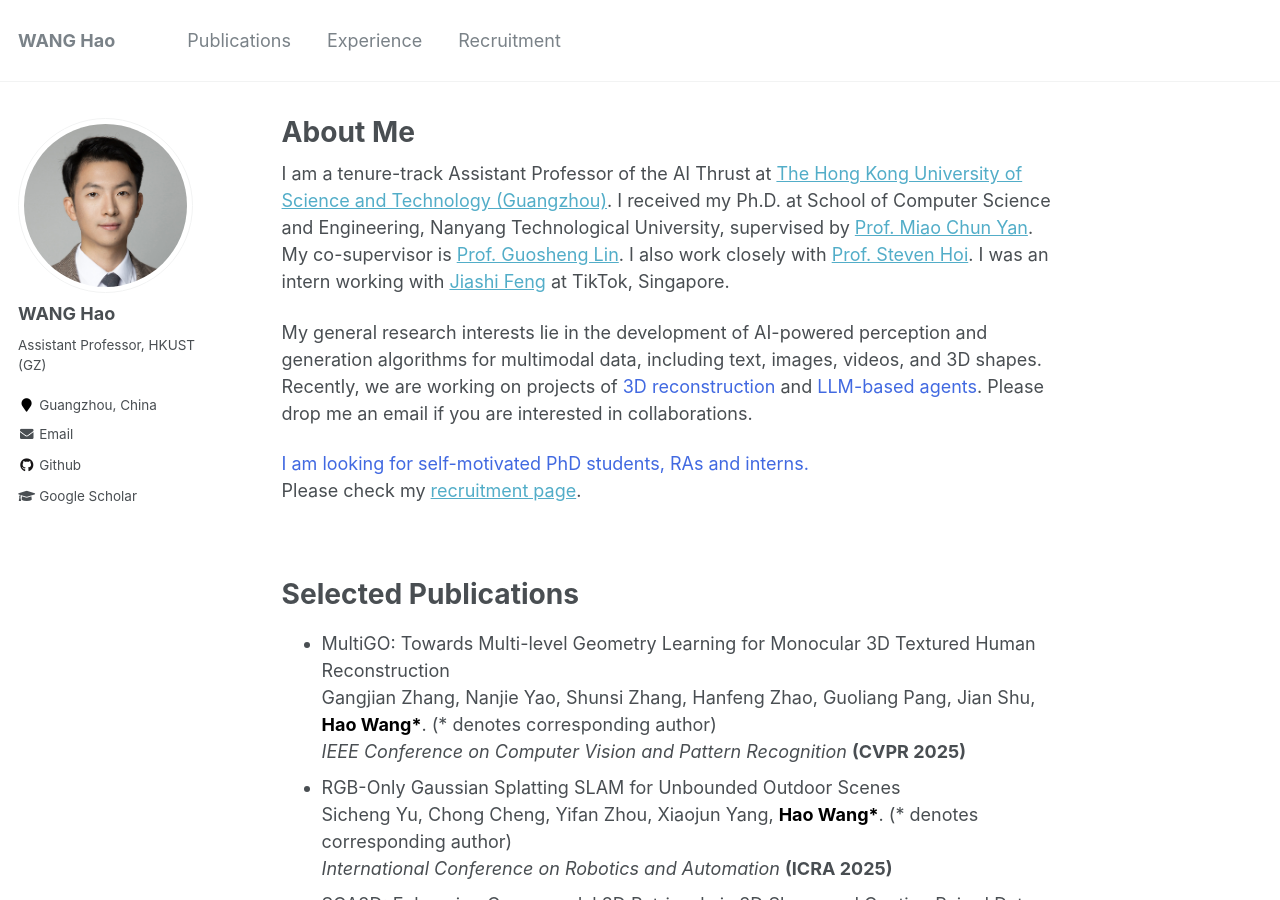
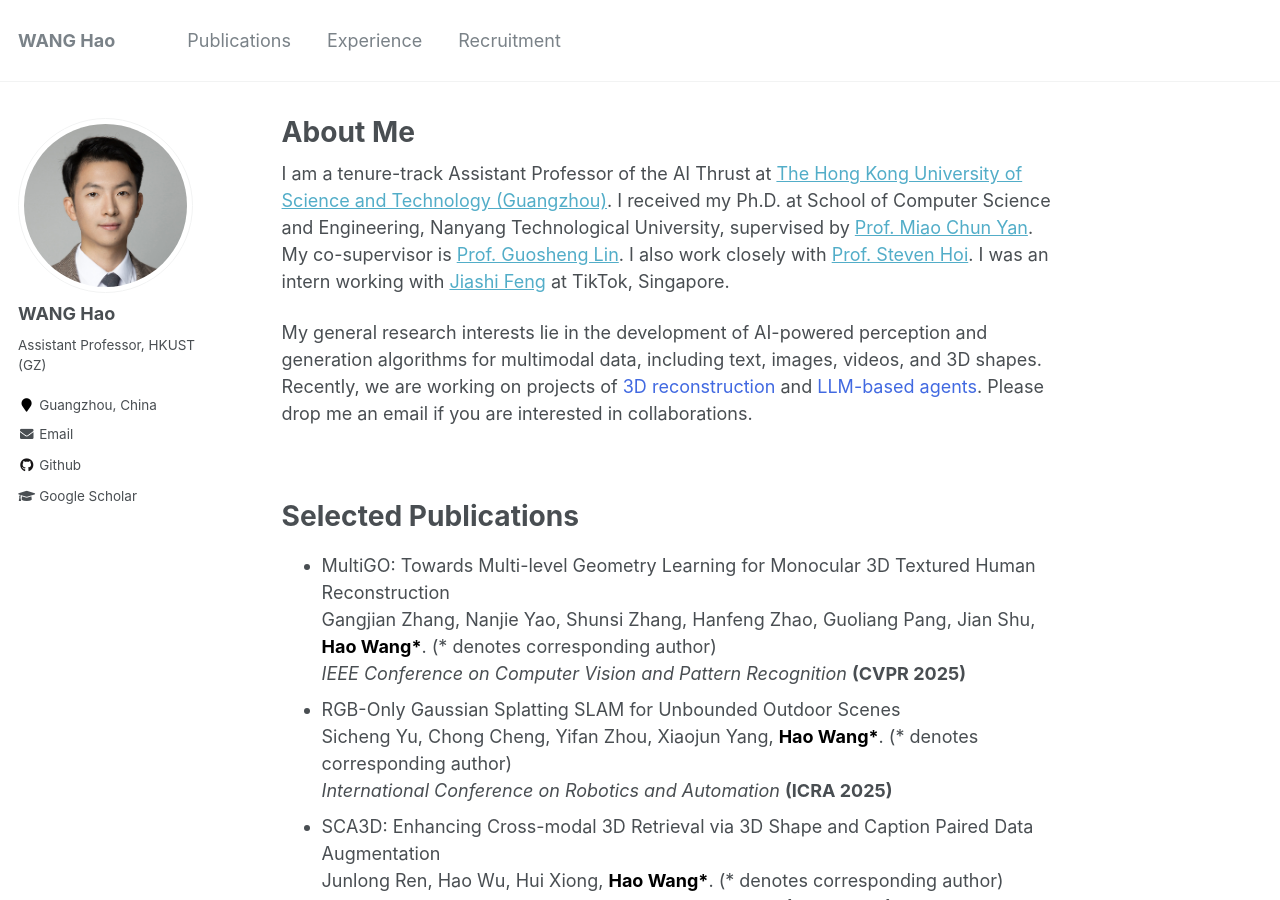
Before and after one commit to hwang1996/hwang1996.github.io, a Jekyll site: the page built from _pages/about.md, in a window 1280 px wide and 900 px high. Built offline with Jekyll 4.4.1, drawn with Linux system fonts in a browser that asks for light colours.

Commit message:
Update about.md

```diff
--- a/_pages/about.md
+++ b/_pages/about.md
@@ -13,8 +13,8 @@
 My general research interests lie in the development of AI-powered perception and generation algorithms for multimodal data, including text, images, videos, and 3D shapes. Recently, we are working on projects of <font color=RoyalBlue>3D reconstruction</font> and <font color=RoyalBlue>LLM-based agents</font>. Please drop me an email if you are interested in collaborations.
 
 
-<font color=RoyalBlue>I am looking for self-motivated PhD students, RAs and interns.</font>
-Please check my [recruitment page](https://wanghao.tech/recruitment/).
+<!-- <font color=RoyalBlue>I am looking for self-motivated PhD students, RAs and interns.</font>
+Please check my [recruitment page](https://wanghao.tech/recruitment/). -->
 
 
 <br />
```
